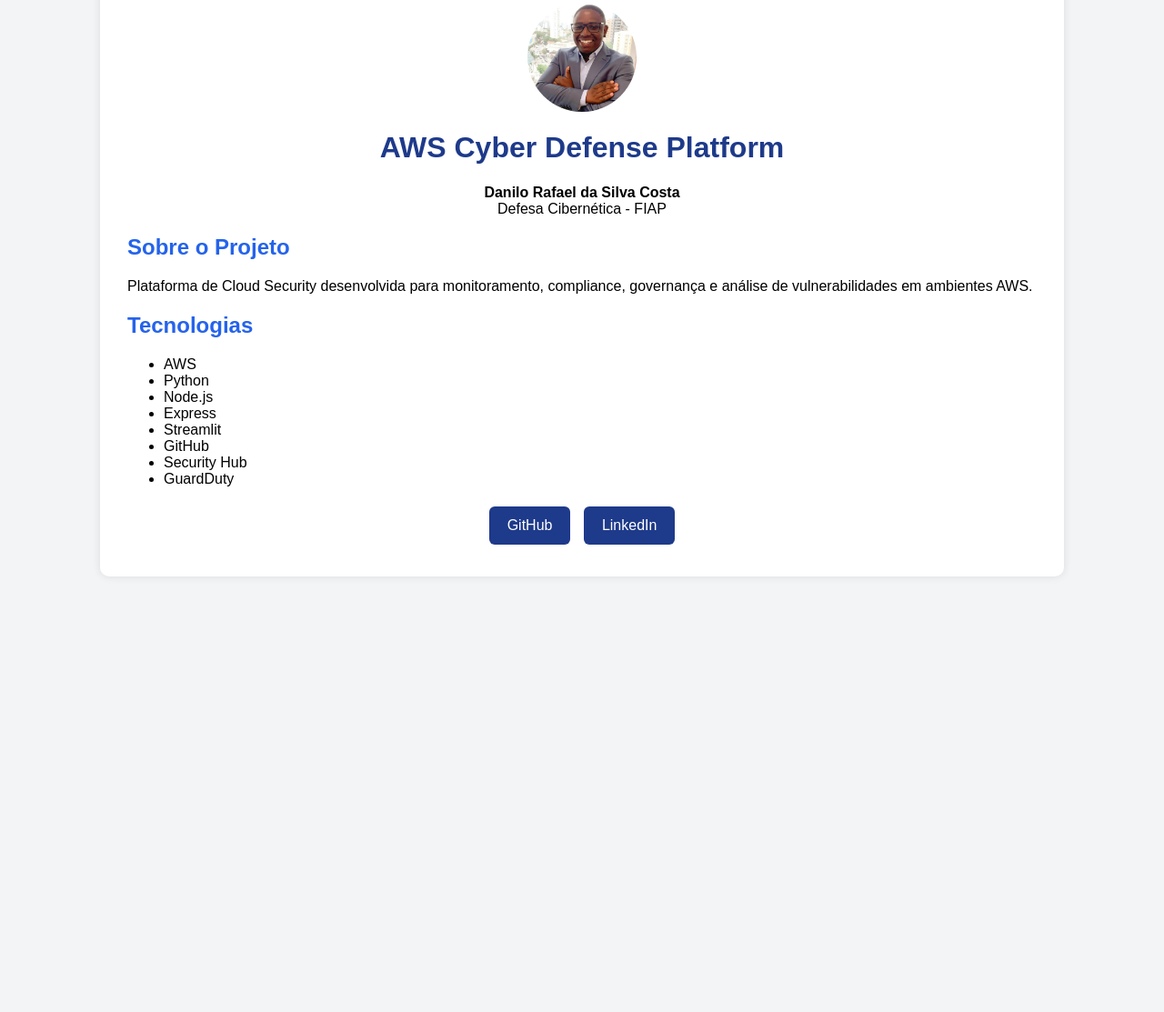
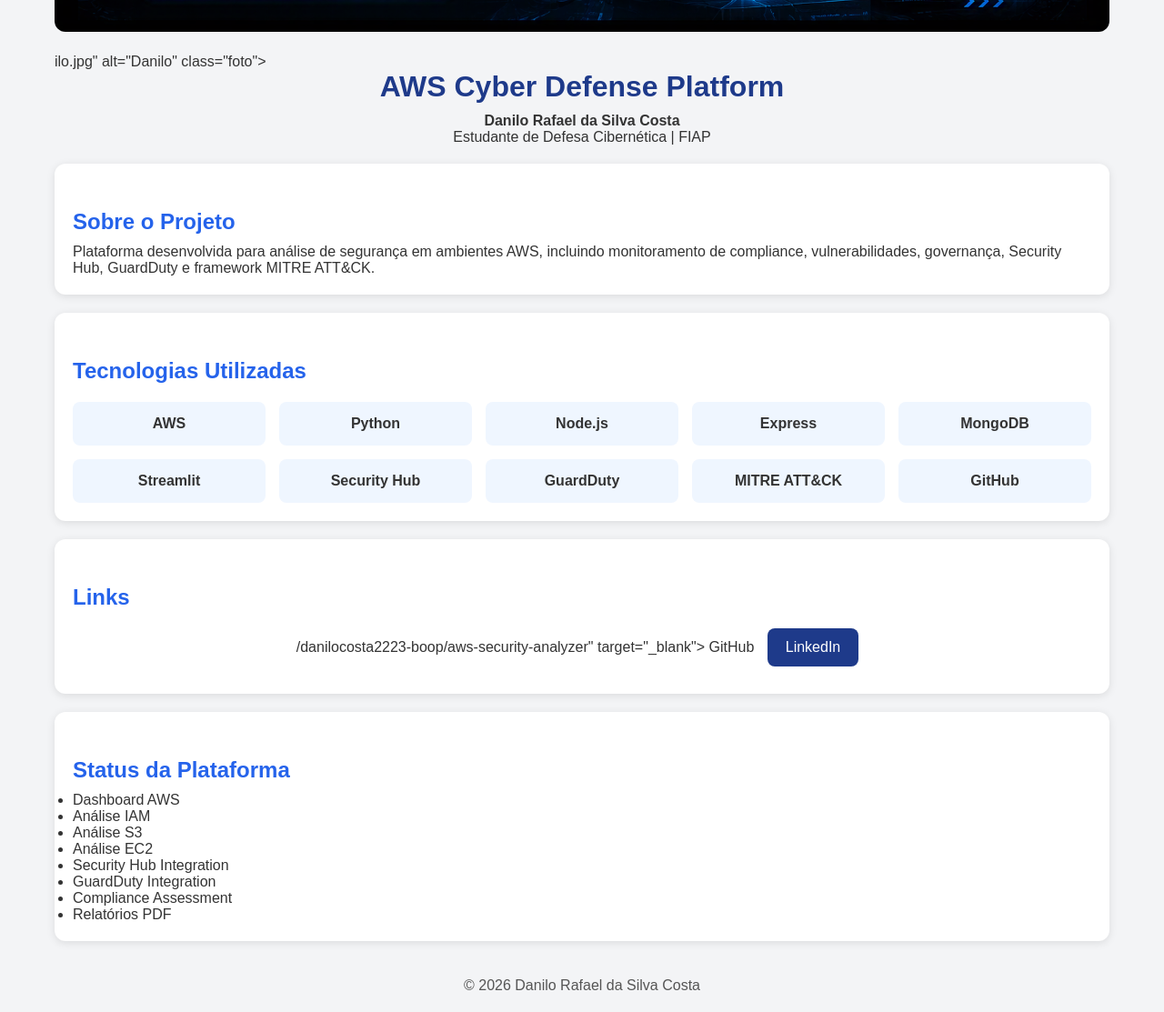
Before and after one commit to danilocosta2223-boop/aws-security-analyzer, a plain HTML site: page index.html in a window 1280 px wide. Shown: the part 758-1871 px from the top of the page at 91% size. Before the commit the page ends 1432 px from the top, so only its background shows below. Drawn offline with Linux system fonts and the light colour scheme.

Commit message:
Teste Pages

```diff
--- a/index.html
+++ b/index.html
@@ -6,100 +6,154 @@
 <title>AWS Cyber Defense Platform | Danilo Rafael da Silva Costa</title>
 
 <style>
+*{
+    margin:0;
+    padding:0;
+    box-sizing:border-box;
+}
+
 body{
-font-family: Arial, sans-serif;
-background:#f3f4f6;
-margin:0;
-padding:40px;
+    font-family:Arial, sans-serif;
+    background:#f3f4f6;
+    color:#333;
 }
 
 .container{
-max-width:1000px;
-margin:auto;
-background:white;
-padding:30px;
-border-radius:10px;
-box-shadow:0 0 10px rgba(0,0,0,.1);
+    max-width:1200px;
+    margin:auto;
+    padding:20px;
+}
+
+.banner{
+    width:100%;
+    border-radius:12px;
+    margin-bottom:20px;
+}
+
+.foto{
+    width:150px;
+    height:150px;
+    border-radius:50%;
+    object-fit:cover;
+    border:4px solid #2563eb;
+    display:block;
+    margin:20px auto;
 }
 
 h1{
-color:#1e3a8a;
-text-align:center;
+    text-align:center;
+    color:#1e3a8a;
+    margin-bottom:10px;
 }
 
 h2{
-color:#2563eb;
+    color:#2563eb;
+    margin-top:30px;
+    margin-bottom:10px;
 }
 
-.banner{
-width:100%;
-border-radius:10px;
-margin-bottom:20px;
+.center{
+    text-align:center;
 }
 
-.foto{
-width:120px;
-height:120px;
-border-radius:50%;
-object-fit:cover;
-display:block;
-margin:auto;
+.card{
+    background:white;
+    padding:20px;
+    border-radius:12px;
+    box-shadow:0 2px 10px rgba(0,0,0,.1);
+    margin-top:20px;
+}
+
+.grid{
+    display:grid;
+    grid-template-columns:repeat(auto-fit,minmax(200px,1fr));
+    gap:15px;
+    margin-top:20px;
+}
+
+.tech{
+    background:#eff6ff;
+    padding:15px;
+    border-radius:8px;
+    text-align:center;
+    font-weight:bold;
 }
 
 .btn{
-display:inline-block;
-padding:12px 20px;
-margin:5px;
-background:#1e3a8a;
-color:white;
-text-decoration:none;
-border-radius:6px;
+    display:inline-block;
+    margin:10px;
+    padding:12px 20px;
+    background:#1e3a8a;
+    color:white;
+    text-decoration:none;
+    border-radius:8px;
 }
 
-.center{
-text-align:center;
+.btn:hover{
+    background:#2563eb;
+}
+
+.footer{
+    text-align:center;
+    margin-top:40px;
+    color:#555;
 }
 </style>
 </head>
+
 <body>
 
 <div class="container">
 
-<img src="banner.png" class="banner" alt="Banner">
+<img src="banner.png" alt="Banner" class="banner">
 
-<img src="foto_danilo.jpg" class="foto" alt="Danilo">
+ilo.jpg" alt="Danilo" class="foto">
 
 <h1>AWS Cyber Defense Platform</h1>
 
 <p class="center">
-<strong>Danilo Rafael da Silva Costa</strong><br>
-Defesa Cibernética - FIAP
+<b>Danilo Rafael da Silva Costa</b><br>
+Estudante de Defesa Cibernética | FIAP
 </p>
+
+<div class="card">
 
 <h2>Sobre o Projeto</h2>
 
 <p>
-Plataforma de Cloud Security desenvolvida para monitoramento,
-compliance, governança e análise de vulnerabilidades em ambientes AWS.
+Plataforma desenvolvida para análise de segurança em ambientes AWS,
+incluindo monitoramento de compliance, vulnerabilidades,
+governança, Security Hub, GuardDuty e framework MITRE ATT&CK.
 </p>
 
-<h2>Tecnologias</h2>
+</div>
 
-<ul>
-<li>AWS</li>
-<li>Python</li>
-<li>Node.js</li>
-<li>Express</li>
-<li>Streamlit</li>
-<li>GitHub</li>
-<li>Security Hub</li>
-<li>GuardDuty</li>
-</ul>
+<div class="card">
+
+<h2>Tecnologias Utilizadas</h2>
+
+<div class="grid">
+<div class="tech">AWS</div>
+<div class="tech">Python</div>
+<div class="tech">Node.js</div>
+<div class="tech">Express</div>
+<div class="tech">MongoDB</div>
+<div class="tech">Streamlit</div>
+<div class="tech">Security Hub</div>
+<div class="tech">GuardDuty</div>
+<div class="tech">MITRE ATT&CK</div>
+<div class="tech">GitHub</div>
+</div>
+
+</div>
+
+<div class="card">
+
+<h2>Links</h2>
 
 <div class="center">
 
-<a class="btn"
-href="https://github.com/danilocosta2223-boop/aws-security-analyzer"
+/danilocosta2223-boop/aws-security-analyzer"
 target="_blank">
 GitHub
 </a>
@@ -114,5 +168,28 @@
 
 </div>
 
+<div class="card">
+
+<h2>Status da Plataforma</h2>
+
+<ul>
+<li>Dashboard AWS</li>
+<li>Análise IAM</li>
+<li>Análise S3</li>
+<li>Análise EC2</li>
+<li>Security Hub Integration</li>
+<li>GuardDuty Integration</li>
+<li>Compliance Assessment</li>
+<li>Relatórios PDF</li>
+</ul>
+
+</div>
+
+<div class="footer">
+© 2026 Danilo Rafael da Silva Costa
+</div>
+
+</div>
+
 </body>
 </html>
```
